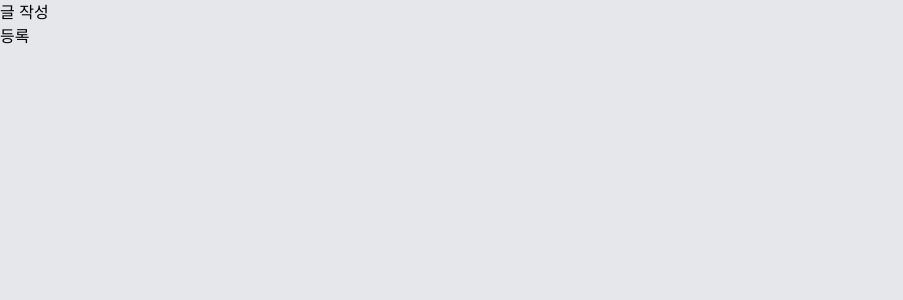
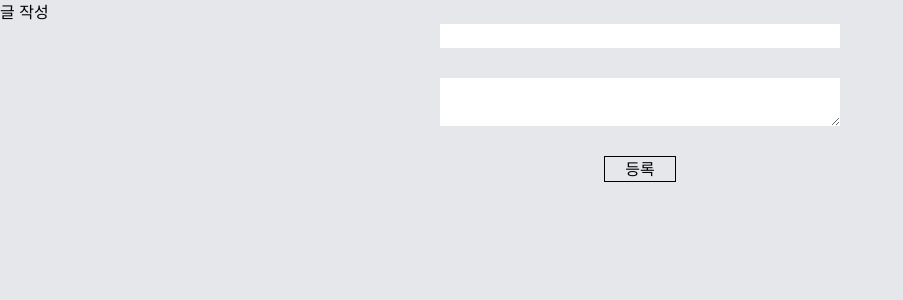
Before and after one commit to HopeFullee/next-forum-project, a Next.js app: page /write in a window 1280 px wide. Shown: the top 300 px of the page, without its empty margins (0-903 px from the left). Built offline with nearby package versions, Linux system fonts and the light colour scheme.

Commit message:
feat: 몽고디비에 글 발행 기능 추가

```diff
--- a/src/app/list/page.tsx
+++ b/src/app/list/page.tsx
@@ -7,6 +7,9 @@ const ListPage = async () => {
 
   return (
     <div className="mx-auto max-w-1200">
+      <form action="/api/list" method="GET">
+        <button type="submit">모든 DB POST 내용 조회</button>
+      </form>
       <ul className="under:w-full flex-col-center gap-30 under:rounded-md mt-100">
         {result.map((db, idx) => {
           return <ListCard key={idx} {...db} />;
--- a/src/app/write/page.tsx
+++ b/src/app/write/page.tsx
@@ -2,8 +2,16 @@ const WritePage = () => {
   return (
     <div>
       <h4>글 작성</h4>
-      <form action="/api/test" method="POST">
-        <button type="submit">등록</button>
+      <form
+        action="/api/write"
+        method="POST"
+        className="gap-30 flex-col-center"
+      >
+        <input type="text" name="title" className="w-400" />
+        <textarea name="content" className="w-400" />
+        <button type="submit" className="px-20 border-black border-1">
+          등록
+        </button>
       </form>
     </div>
   );
--- /dev/null
+++ b/src/pages/api/list.ts
@@ -0,0 +1,12 @@
+import { connectDB } from "@/util/database";
+
+const listHandler = async (req, res) => {
+  if (req.method === "GET") {
+    const db = (await connectDB).db("forum");
+    let result = await db.collection("post").find().toArray();
+
+    return res.status(200).json(result);
+  }
+};
+
+export default listHandler;
--- a/src/pages/api/test.tsx
+++ /dev/null
@@ -1,6 +0,0 @@
-const handler = (req, res) => {
-  console.log(123);
-  return res.status(200).json("처리완료");
-};
-
-export default handler;
--- /dev/null
+++ b/src/pages/api/write.ts
@@ -0,0 +1,19 @@
+import { connectDB } from "@/util/database";
+
+connectDB;
+
+const write = async (req, res) => {
+  if (req.method === "POST") {
+    const db = (await connectDB).db("forum");
+    const { title, content } = req.body;
+
+    const post = await db.collection("post").insertOne({
+      title,
+      content,
+    });
+  }
+
+  return res.status(200).json("등록완료");
+};
+
+export default write;
```
